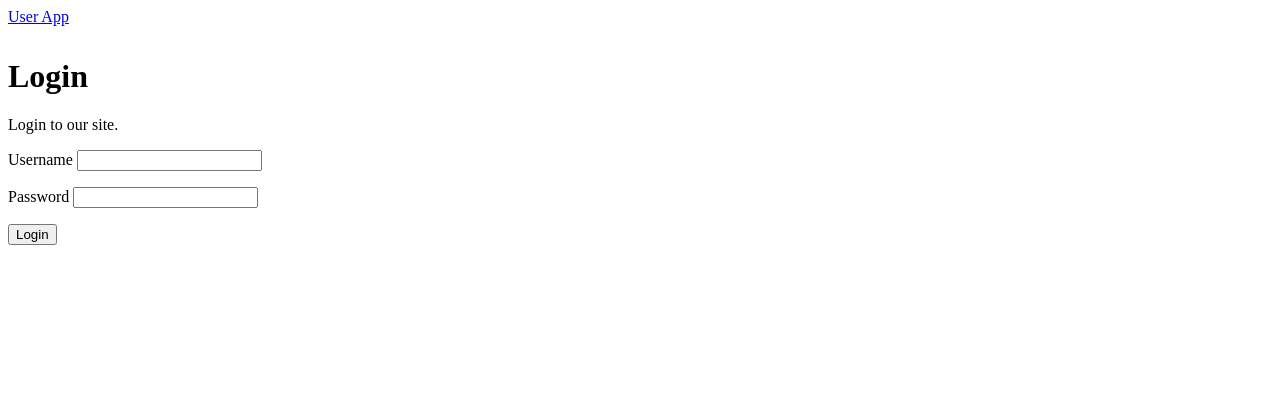
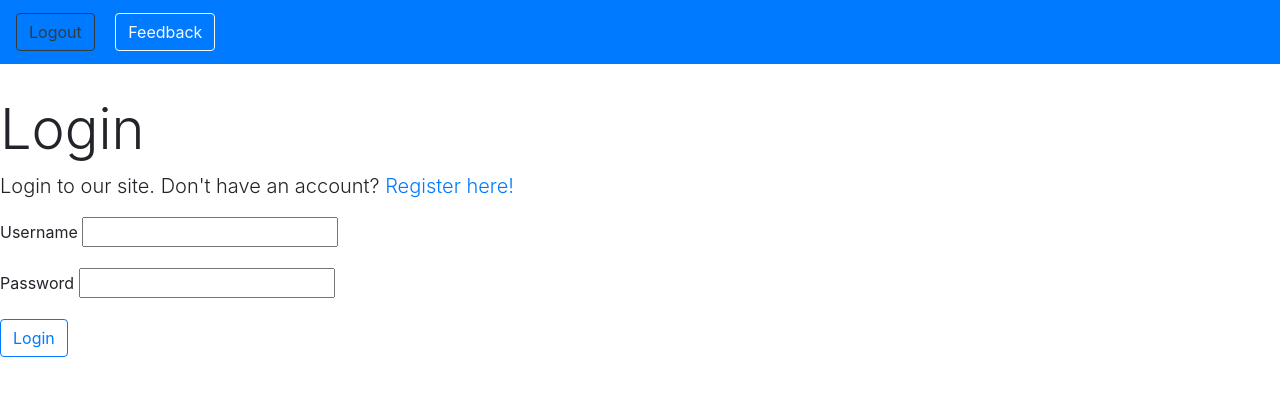
Before and after one commit to justonemoresideproject/flask-hashing-login, a Flask app: page /login in a window 1280 px wide. Shown: the top 396 px of the page. Run offline with Flask 2, Linux system fonts and the light colour scheme; the visitor is signed in with stand-in values (Sample User, id 1); data comes from the database, SQL or seed files in the repository; some libraries are stand-ins or nearby versions.

Commit message:
Flask Hashing Login

```diff
--- a/app.py
+++ b/app.py
@@ -1,7 +1,7 @@
 from flask import Flask, render_template, redirect, session, flash
 from flask_debugtoolbar import DebugToolbarExtension
 from models import connect_db, db, User
-from forms import RegisterForm, LoginForm
+from forms import RegisterForm, LoginForm, FeedbackForm
 
 app = Flask(__name__)
 app.config["SQLALCHEMY_DATABASE_URI"] = "postgresql:///flask_hashing_login"
@@ -44,6 +44,10 @@ def redirect_to_reg():
 def register():
     form = RegisterForm()
 
+    if session['user_id']:
+        user = User.query.get_or_404(session['user_id'])
+        redirect(f'/users/{user.username}')
+
     if form.validate_on_submit():
         username = form.username.data,
         password = form.password.data,
@@ -65,6 +69,10 @@ def register():
 def login():
     form = LoginForm()
 
+    if session['user_id']:
+        user = User.query.get_or_404(session['user_id'])
+        redirect(f'/users/{user.username}')
+
     if form.validate_on_submit():
         name = form.username.data
         pwd = form.password.data
@@ -73,7 +81,7 @@ def login():
         user = User.authenticate(name, pwd)
 
         if user:
-            session["user_id"] = user.id  # keep logged in
+            session["user_id"] = user.id
             return redirect("/secret")
 
         else:
@@ -81,7 +89,70 @@ def login():
 
     return render_template("login.html", form=form)
 
+# Now that we have some logging in and and logging out working. Let’s add some authorization! When a user logs in, take them to the following route:
+
+# GET /users/<username>
+# Display a template the shows information about that user (everything except for their password)
+
+# You should ensure that only logged in users can access this page.
 
 @app.route('/secret')
 def secret():
-    return "You made it!"
+    if "user_id" not in session:
+        flash('You do not have permission to that resource')
+        return render_template('login.html')
+    # return render_template('secrets.html')
+    username = form.username.data
+    return redirect(f'/users/{username}')
+
+@app.route('/users/<username>')
+def get_user(username):
+    # if "user_id" not in session:
+    #     flash('You do not have permission to that resource')
+    #     return render_template('login.html')
+    user = User.query.filter_by(username=f'{username}').first()
+
+    return render_template('user.html', user=user)
+
+@app.route('/logout', methods=['POST'])
+def logout():
+    session.pop('user_id')
+    return redirect('/login')
+
+@app.route('/users/<username>/feedback/add', methods=['GET', 'POST'])
+def add_feedback(username):
+    user = User.query.filter_by(username=f'{username}')
+    form = FeedbackForm()
+    if "user_id" not in session:
+        flash('You do not have permission to that resource')
+        return render_template('login.html')
+    return render_template('addFeedback.html', user=user, form=form)
+
+@app.route('/feedback/<feedback_id>/update', methods=['GET', 'POST'])
+def feedback(feedback_id):
+    feedback = Feedback.query.get_or_404(feedback_id)
+    form = FeedbackForm(feedback)
+
+    if session['user_id'] != feedback.user.id or "user_id" not in session:
+        flash('You do not have permission to that resource')
+        return render_template('login.html')
+
+    if form.validate_on_submit():
+        feedback.title = form.title.data
+        feedback.content = form.content.data
+        return redirect(f'users/{feedback.user.username}')
+
+    return render_template('feedback.html', feedback=feedback)
+
+@app.route('/feedback/<feedback_id>/delete', methods=['POST'])
+def deleteBack(feedback_id):
+    if session['user_id'] != feedback.user.id or "user_id" not in session:
+        flash('You do not have permission to that resource')
+        return render_template('login.html')
+
+    feedback = Feedback.query.get_or_404(feedback_id)
+
+    db.session.delete(feedback)
+    db.session.commit()
+
+    redirect(f'/users/{feedback.user.username}')
--- a/forms.py
+++ b/forms.py
@@ -17,3 +17,7 @@ class LoginForm(FlaskForm):
 
     username = StringField("Username", validators=[InputRequired()])
     password = PasswordField("Password", validators=[InputRequired()])
+
+class FeedbackForm(FlaskForm):
+    title = StringField('Title', validators=[InputRequired()])
+    content = StringField('Content', validators=[InputRequired()])
--- a/templates/base.html
+++ b/templates/base.html
@@ -4,15 +4,36 @@
     <meta charset="UTF-8">
     <meta http-equiv="X-UA-Compatible" content="IE=edge">
     <meta name="viewport" content="width=device-width, initial-scale=1.0">
+    <link rel="stylesheet" href="https://stackpath.bootstrapcdn.com/bootstrap/4.3.1/css/bootstrap.min.css" integrity="sha384-ggOyR0iXCbMQv3Xipma34MD+dH/1fQ784/j6cY/iJTQUOhcWr7x9JvoRxT2MZw1T" crossorigin="anonymous">
+
     <title>{% block title %} Title {% endblock %}</title>
 </head>
 <!-- Add a base template with slots for the page title and content. Your other templates should use this. -->
 <body>
-    <div class="navbar navbar-light bg-primary">
-      <div class="navbar-container">
-        <div class="navbar-brand"><a class="text-white" href="/">User App</a></div>
-      </div>
-    </div>
+    <nav>
+        <div class="navbar navbar-light bg-primary">
+            <div class="navbar-container">
+                <span class="navbar-brand">
+                    {% if session['user_id'] %}
+                        <form action="/logout" methods='POST'>
+                            <button class="btn btn-outline-dark">Logout</button>
+                        </form>
+                    {% else %}
+                        <form action="/login">
+                            <button class="btn btn-outline-light">Login</button>
+                        </form>
+                    {% endif %}
+                </span>
+                <span class="navbar-container">
+                    <div class="navbar-brand">
+                        <form action="/feedback">
+                            <button class="btn btn-outline-light">Feedback</button>
+                        </form>
+                    </div>
+                </span>
+            </div>
+        </div>
+    </nav>
     <div class="container" style="margin-top: 2em">
         {% with messages = get_flashed_messages(with_categories=true) %}
             {% if messages %}
@@ -28,4 +49,5 @@
 
     {% endblock %}
 </body>
+<script src="https://kit.fontawesome.com/690686d897.js" crossorigin="anonymous"></script>
 </html>
--- a/templates/login.html
+++ b/templates/login.html
@@ -5,7 +5,7 @@
 {% block content %}
 
 <h1 class="display-4">Login</h1>
-<p class="lead">Login to our site.</p>
+<p class="lead">Login to our site. Don't have an account? <a href="/register">Register here!</a></p>
 
 <form method="POST">
 
@@ -23,7 +23,7 @@
   </p>
   {% endfor %}
 
-  <button type="submit">Login</button>
+  <button class="btn btn-outline-primary" type="submit">Login</button>
 
 </form>
 
--- a/templates/register.html
+++ b/templates/register.html
@@ -5,7 +5,7 @@
 {% block content %}
 
 <h1 class="display-4">Register</h1>
-<p class="lead">Register for our site.</p>
+<p class="lead">Register for our site. Already have an account? <a href="/login">Login here!</a></p>
 
 <form method="POST">
 
@@ -23,7 +23,7 @@
   </p>
   {% endfor %}
 
-  <button type="submit">Register</button>
+  <button class="btn btn-outline-primary" type="submit">Register</button>
 
 </form>
 
```
Also changed, not shown: models.py (+23 -0 lines), templates/addFeedback.html (added, +27 -0 lines), templates/secrets.html (added, +12 -0 lines), templates/user.html (added, +121 -0 lines).
